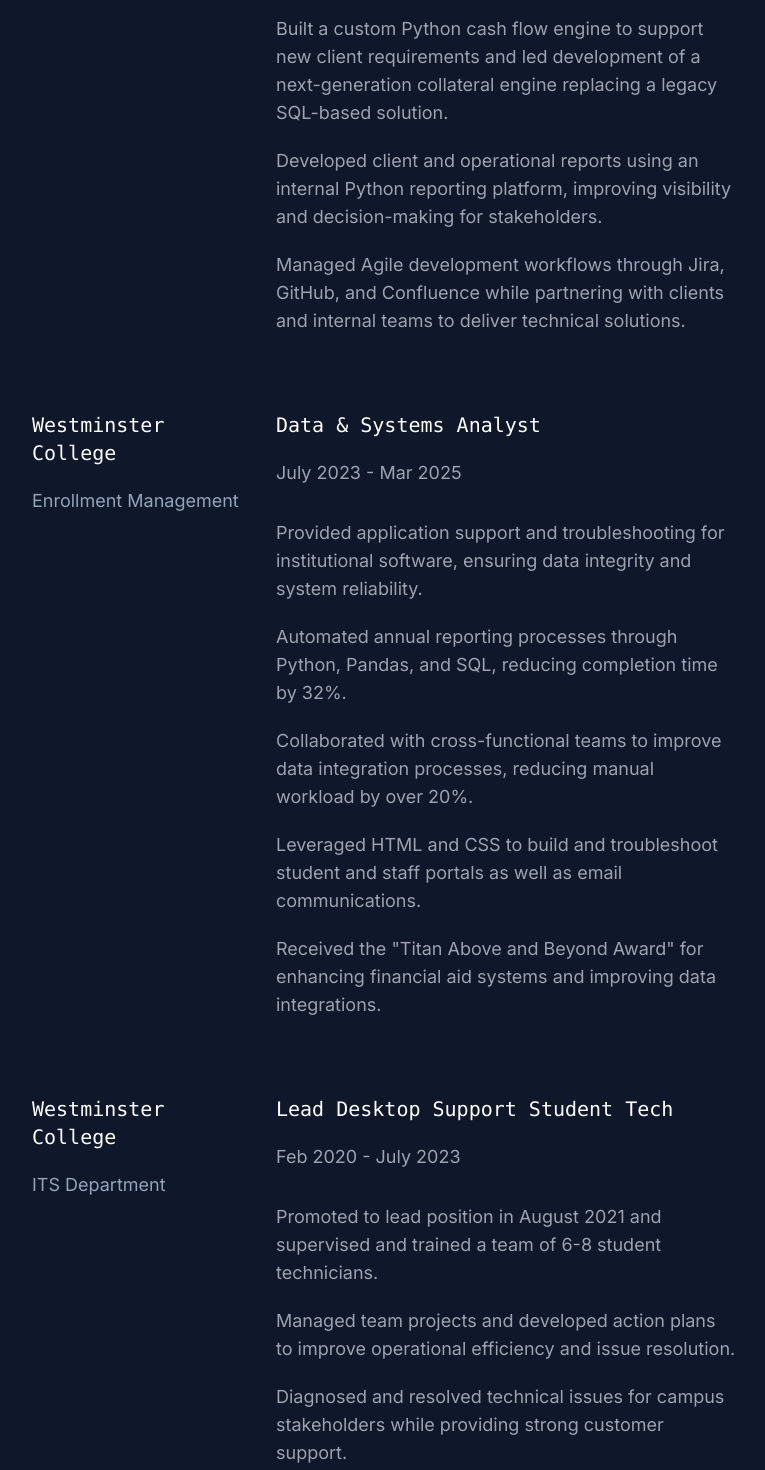
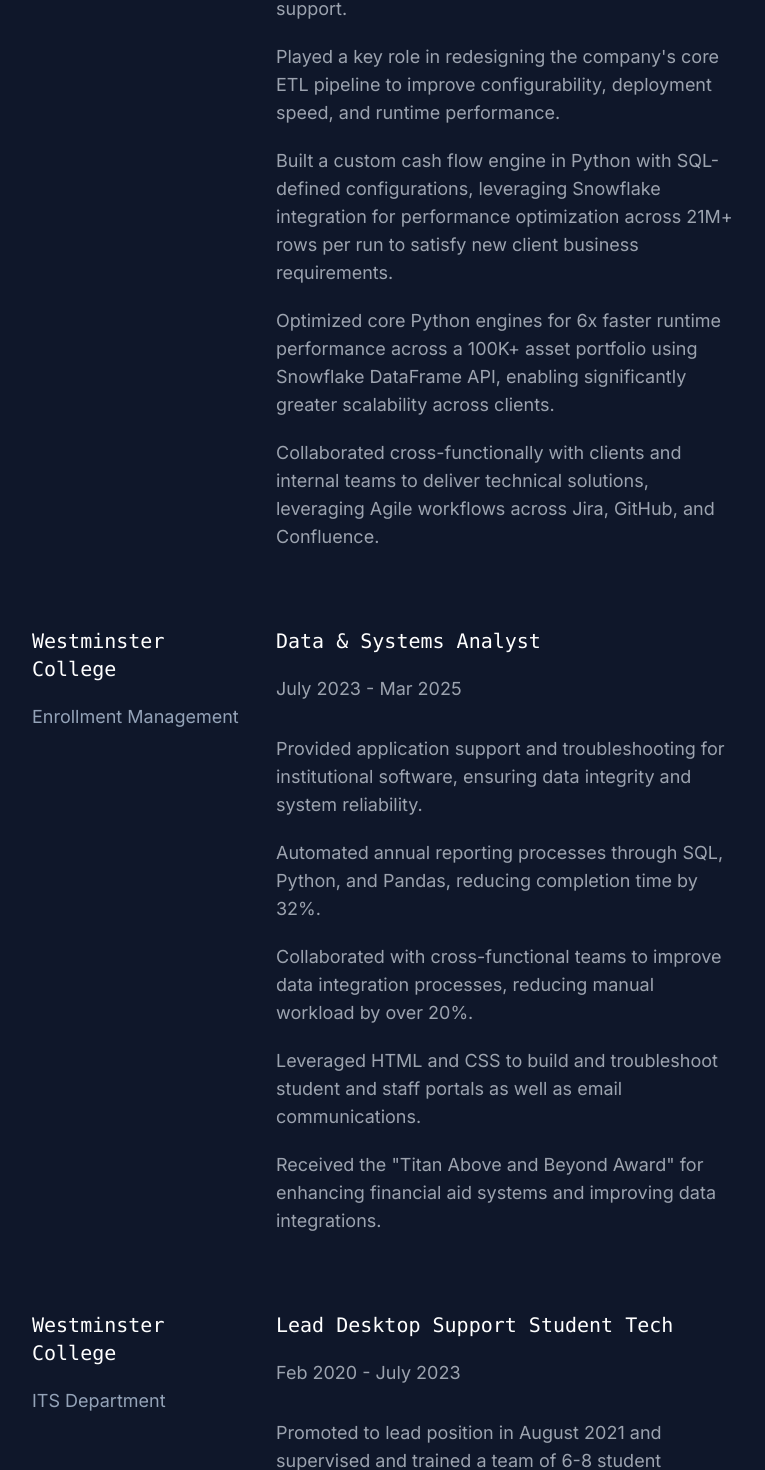
Before and after one commit to mctripp10/mctripp10.github.io, a Next.js app: page / in a window 1280 px wide. Shown: the part 6082-7552 px from the top of the page, without its empty margins (256-1021 px from the left). Built offline with nearby package versions, Linux system fonts and the light colour scheme.

Commit message:
Update experience to match resume

```diff
--- a/components/ExperienceSection.jsx
+++ b/components/ExperienceSection.jsx
@@ -11,10 +11,11 @@
         endDate: "Present",
         description:
         `Designed and maintained scalable ETL pipelines using SQL, Snowflake, and Python to ingest, transform, validate, and deliver data for reporting and analytics.
-        Led end-to-end implementation of a new enterprise client, serving as primary developer for integrations, testing, deployment, and production support.
-        Built a custom Python cash flow engine to support new client requirements and led development of a next-generation collateral engine replacing a legacy SQL-based solution.
-        Developed client and operational reports using an internal Python reporting platform, improving visibility and decision-making for stakeholders.
-        Managed Agile development workflows through Jira, GitHub, and Confluence while partnering with clients and internal teams to deliver technical solutions.`
+        Owned end-to-end implementation of a new enterprise client, leading ETL setup, custom Python development, deployment, and ongoing production support.
+        Played a key role in redesigning the company's core ETL pipeline to improve configurability, deployment speed, and runtime performance.
+        Built a custom cash flow engine in Python with SQL-defined configurations, leveraging Snowflake integration for performance optimization across 21M+ rows per run to satisfy new client business requirements.
+        Optimized core Python engines for 6x faster runtime performance across a 100K+ asset portfolio using Snowflake DataFrame API, enabling significantly greater scalability across clients.
+        Collaborated cross-functionally with clients and internal teams to deliver technical solutions, leveraging Agile workflows across Jira, GitHub, and Confluence.`
     },
     {
         id: 2,
@@ -25,7 +26,7 @@
         endDate: "Mar 2025",
         description:
         `Provided application support and troubleshooting for institutional software, ensuring data integrity and system reliability.
-        Automated annual reporting processes through Python, Pandas, and SQL, reducing completion time by 32%.
+        Automated annual reporting processes through SQL, Python, and Pandas, reducing completion time by 32%.
         Collaborated with cross-functional teams to improve data integration processes, reducing manual workload by over 20%.
         Leveraged HTML and CSS to build and troubleshoot student and staff portals as well as email communications.
         Received the "Titan Above and Beyond Award" for enhancing financial aid systems and improving data integrations.`
@@ -39,8 +40,8 @@
         endDate: "July 2023",
         description:
         `Promoted to lead position in August 2021 and supervised and trained a team of 6-8 student technicians.
-        Managed team projects and developed action plans to improve operational efficiency and issue resolution.
-        Diagnosed and resolved technical issues for campus stakeholders while providing strong customer support.
+        Managed team projects, developing action plans to improve operational efficiency and issue resolution.
+        Diagnosed and resolved technical issues for campus stakeholders, providing excellent customer service.
         Helped optimize team workflows, contributing to a 66% reduction in open work orders.`
     }
 ]
```
